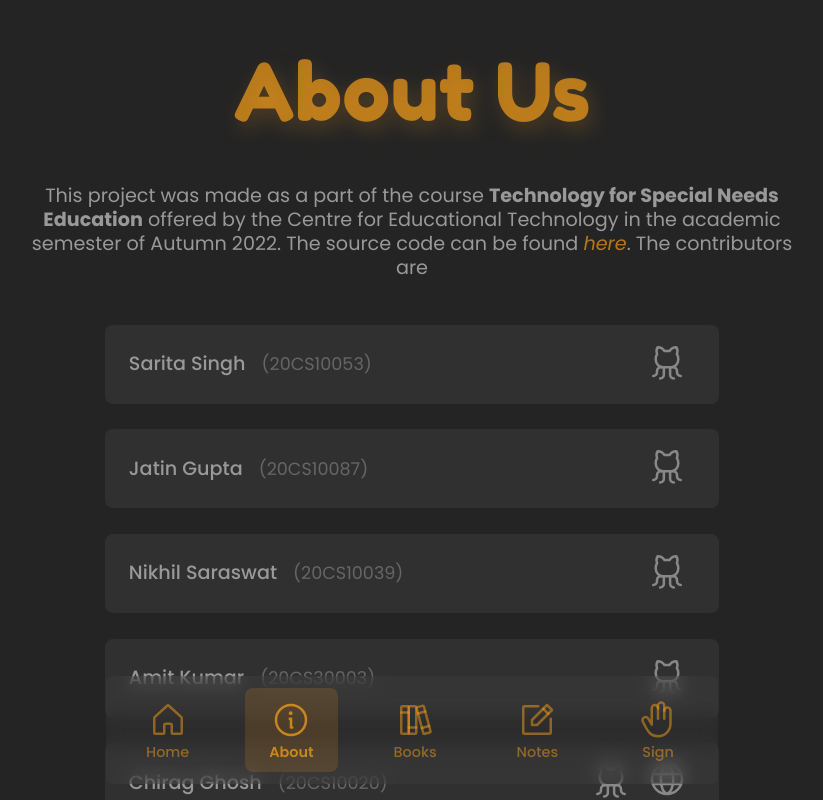
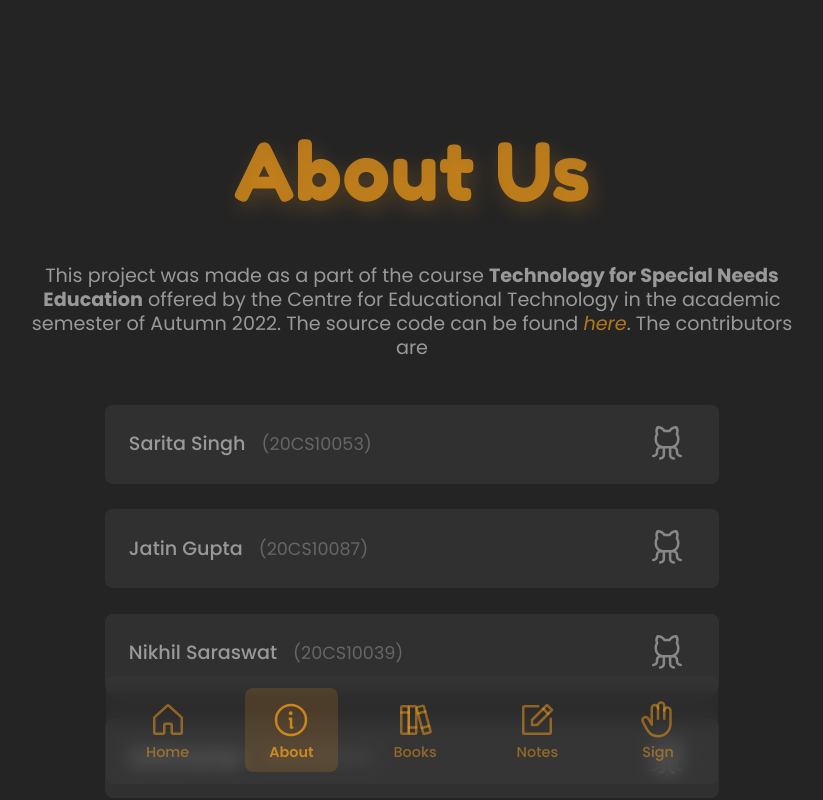
Before and after one commit to chirag-ghosh/SpeakUp, a React (Vite) app in the folder frontend/: page /about in a window 1280 px wide. Shown: the whole page, without its empty margins (228-1051 px from the left). Built offline with nearby package versions, Linux system fonts and the light colour scheme.

Commit message:
Stairway to perfection;

```diff
--- a/frontend/src/styles/pages/about.scss
+++ b/frontend/src/styles/pages/about.scss
@@ -1,7 +1,7 @@
 .about {
   width: 60%;
-  margin: 5rem auto;
-  padding-bottom: 10rem;
+  margin: auto;
+  padding: 10rem 0;
 
   display: flex;
   flex-direction: column;
```
